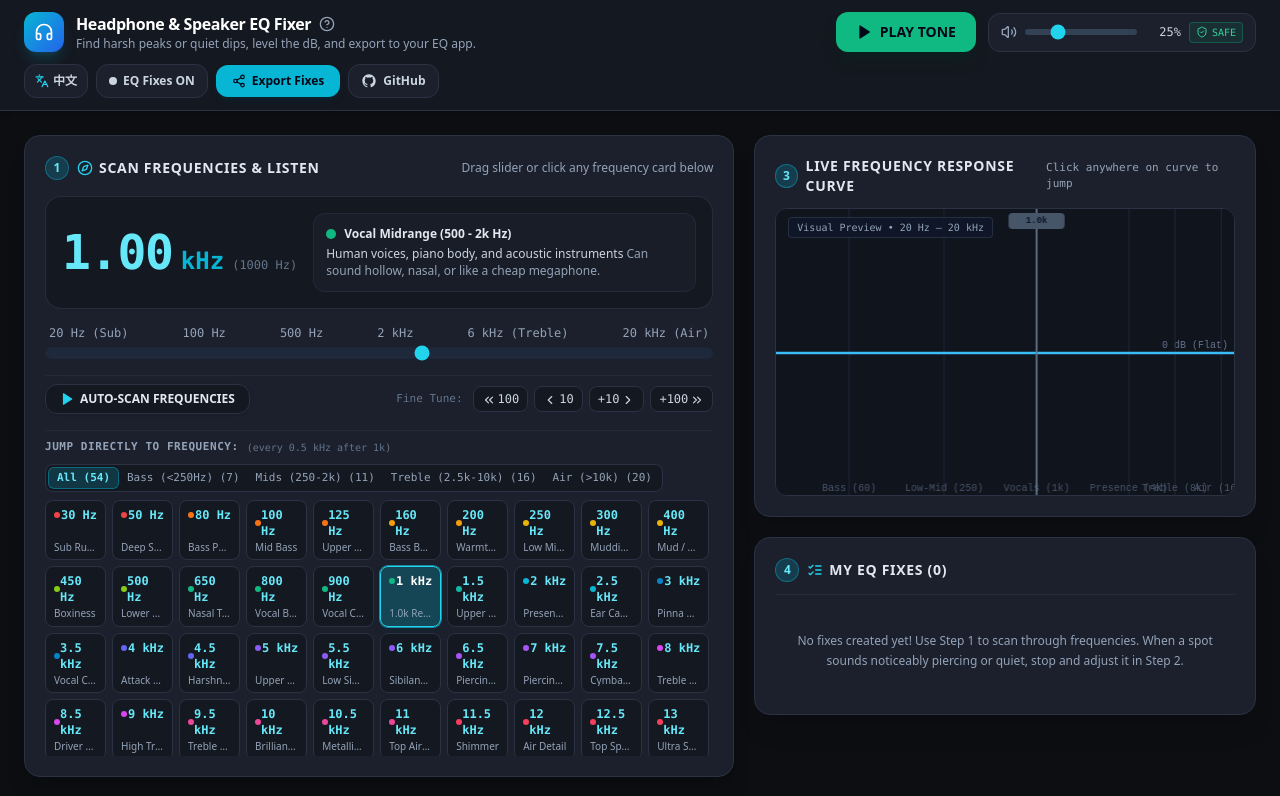
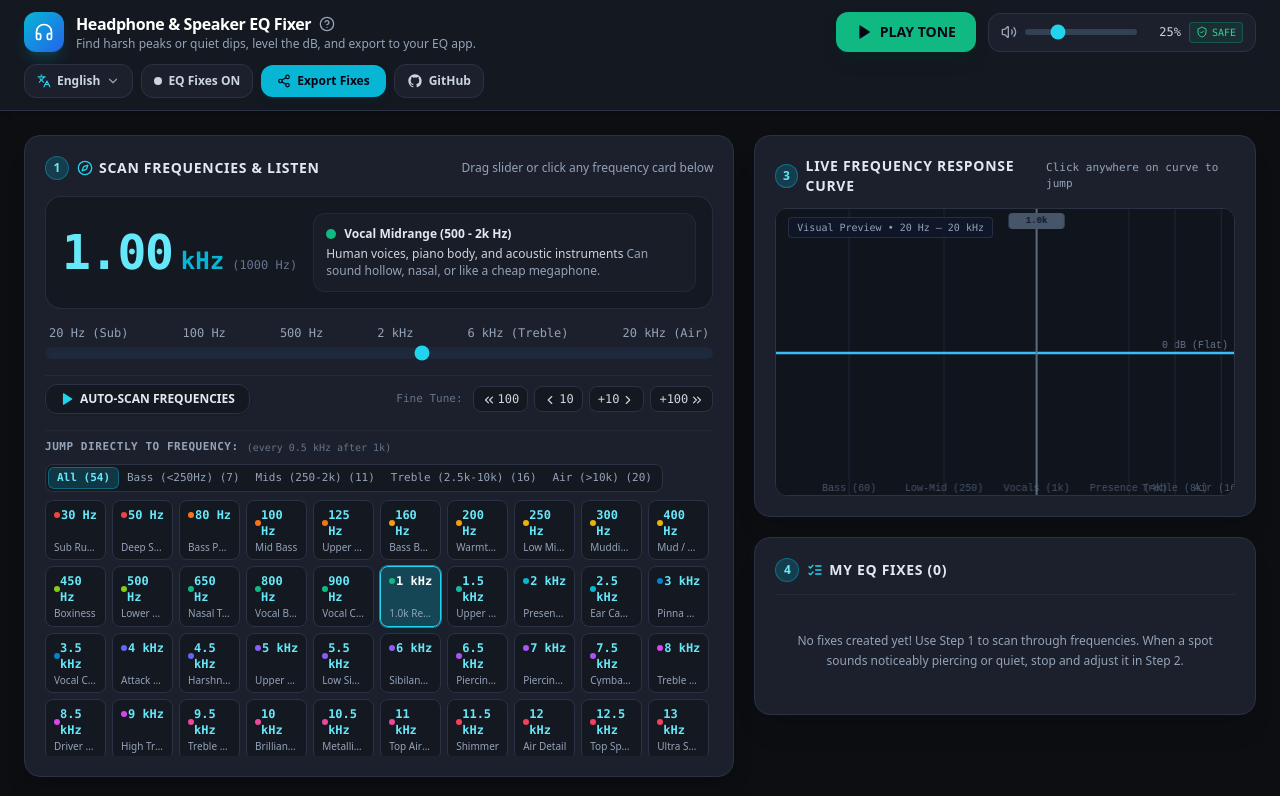
Before and after one commit to Silentishy/peq-tone-generator, a React (Vite) app: page / in a window 1280 px wide. Shown: the top 796 px of the page. Built offline with nearby package versions, Linux system fonts and the light colour scheme.

Commit message:
feat: turn language toggle into interactive language selection dropdown menu

```diff
--- a/src/components/SimpleHeader.tsx
+++ b/src/components/SimpleHeader.tsx
@@ -1,4 +1,4 @@
-import React from 'react';
+import React, { useState, useRef, useEffect } from 'react';
 import {
   Play,
   Square,
@@ -10,9 +10,12 @@ import {
   CheckCircle2,
   HelpCircle,
   Languages as LanguagesIcon,
+  ChevronDown,
+  Check,
 } from 'lucide-react';
 import { GitHubIcon } from './GitHubIcon';
 import { useLanguage } from '../context/LanguageContext';
+import { Language } from '../utils/i18n';
 
 interface SimpleHeaderProps {
   isAudioRunning: boolean;
@@ -26,6 +29,11 @@ interface SimpleHeaderProps {
   onOpenHelp: () => void;
 }
 
+const LANGUAGE_OPTIONS: { code: Language; label: string; subLabel: string }[] = [
+  { code: 'en', label: 'English', subLabel: 'English' },
+  { code: 'zh', label: '简体中文', subLabel: 'Simplified Chinese' },
+];
+
 export const SimpleHeader: React.FC<SimpleHeaderProps> = ({
   isAudioRunning,
   onToggleAudio,
@@ -37,7 +45,23 @@ export const SimpleHeader: React.FC<SimpleHeaderProps> = ({
   onOpenExport,
   onOpenHelp,
 }) => {
-  const { t, lang, toggleLang } = useLanguage();
+  const { t, lang, setLang } = useLanguage();
+  const [isLangMenuOpen, setIsLangMenuOpen] = useState(false);
+  const langMenuRef = useRef<HTMLDivElement>(null);
+
+  useEffect(() => {
+    const handleClickOutside = (e: MouseEvent) => {
+      if (langMenuRef.current && !langMenuRef.current.contains(e.target as Node)) {
+        setIsLangMenuOpen(false);
+      }
+    };
+    if (isLangMenuOpen) {
+      document.addEventListener('mousedown', handleClickOutside);
+    }
+    return () => {
+      document.removeEventListener('mousedown', handleClickOutside);
+    };
+  }, [isLangMenuOpen]);
 
   return (
     <header className="bg-studio-surface border-b border-studio-border px-4 lg:px-6 py-3 text-slate-100 shadow-md">
@@ -122,17 +146,63 @@ export const SimpleHeader: React.FC<SimpleHeaderProps> = ({
           </div>
         </div>
 
-        {/* Right: Language Toggle, A/B Compare Toggle & Export Button */}
+        {/* Right: Language Dropdown, A/B Compare Toggle & Export Button */}
         <div className="flex items-center space-x-2">
-          {/* Language Switch Button */}
-          <button
-            onClick={toggleLang}
-            className="flex items-center space-x-1 px-2.5 py-2 rounded-xl bg-studio-panel hover:bg-slate-700 text-slate-300 hover:text-white border border-studio-border text-xs font-medium transition active:scale-95"
-            title={lang === 'en' ? '切换为中文界面' : 'Switch to English'}
-          >
-            <LanguagesIcon className="w-3.5 h-3.5 text-cyan-400" />
-            <span className="font-mono font-bold">{lang === 'en' ? '中文' : 'EN'}</span>
-          </button>
+          {/* Language Menu Dropdown */}
+          <div className="relative" ref={langMenuRef}>
+            <button
+              onClick={() => setIsLangMenuOpen((prev) => !prev)}
+              className={`flex items-center space-x-1.5 px-3 py-2 rounded-xl border text-xs font-medium transition-all active:scale-95 ${
+                isLangMenuOpen
+                  ? 'bg-studio-panel border-cyan-400 text-white shadow-md ring-1 ring-cyan-400/40'
+                  : 'bg-studio-panel hover:bg-slate-700 text-slate-300 hover:text-white border-studio-border'
+              }`}
+              aria-expanded={isLangMenuOpen}
+              aria-haspopup="true"
+              title={lang === 'en' ? 'Select language' : '选择语言'}
+            >
+              <LanguagesIcon className="w-3.5 h-3.5 text-cyan-400" />
+              <span className="font-semibold">{lang === 'zh' ? '简体中文' : 'English'}</span>
+              <ChevronDown
+                className={`w-3.5 h-3.5 text-slate-400 transition-transform duration-200 ${
+                  isLangMenuOpen ? 'rotate-180 text-cyan-300' : ''
+                }`}
+              />
+            </button>
+
+            {isLangMenuOpen && (
+              <div className="absolute right-0 mt-1.5 w-44 rounded-xl bg-studio-panel border border-studio-border shadow-2xl py-1.5 z-50 backdrop-blur-md">
+                <div className="px-3 py-1 text-[10px] font-mono text-slate-400 uppercase tracking-wider border-b border-studio-border/60 mb-1">
+                  {lang === 'zh' ? '选择界面语言' : 'Select Language'}
+                </div>
+                {LANGUAGE_OPTIONS.map((opt) => {
+                  const isSelected = lang === opt.code;
+                  return (
+                    <button
+                      key={opt.code}
+                      onClick={() => {
+                        setLang(opt.code);
+                        setIsLangMenuOpen(false);
+                      }}
+                      className={`w-full flex items-center justify-between px-3 py-2 text-xs text-left transition ${
+                        isSelected
+                          ? 'bg-cyan-500/15 text-cyan-300 font-bold'
+                          : 'text-slate-300 hover:bg-studio-surface hover:text-white'
+                      }`}
+                    >
+                      <div className="flex flex-col">
+                        <span>{opt.label}</span>
+                        <span className="text-[10px] text-slate-400 font-normal">
+                          {opt.subLabel}
+                        </span>
+                      </div>
+                      {isSelected && <Check className="w-4 h-4 text-cyan-400 flex-shrink-0" />}
+                    </button>
+                  );
+                })}
+              </div>
+            )}
+          </div>
 
           {/* A/B Compare Switch */}
           <button
```
